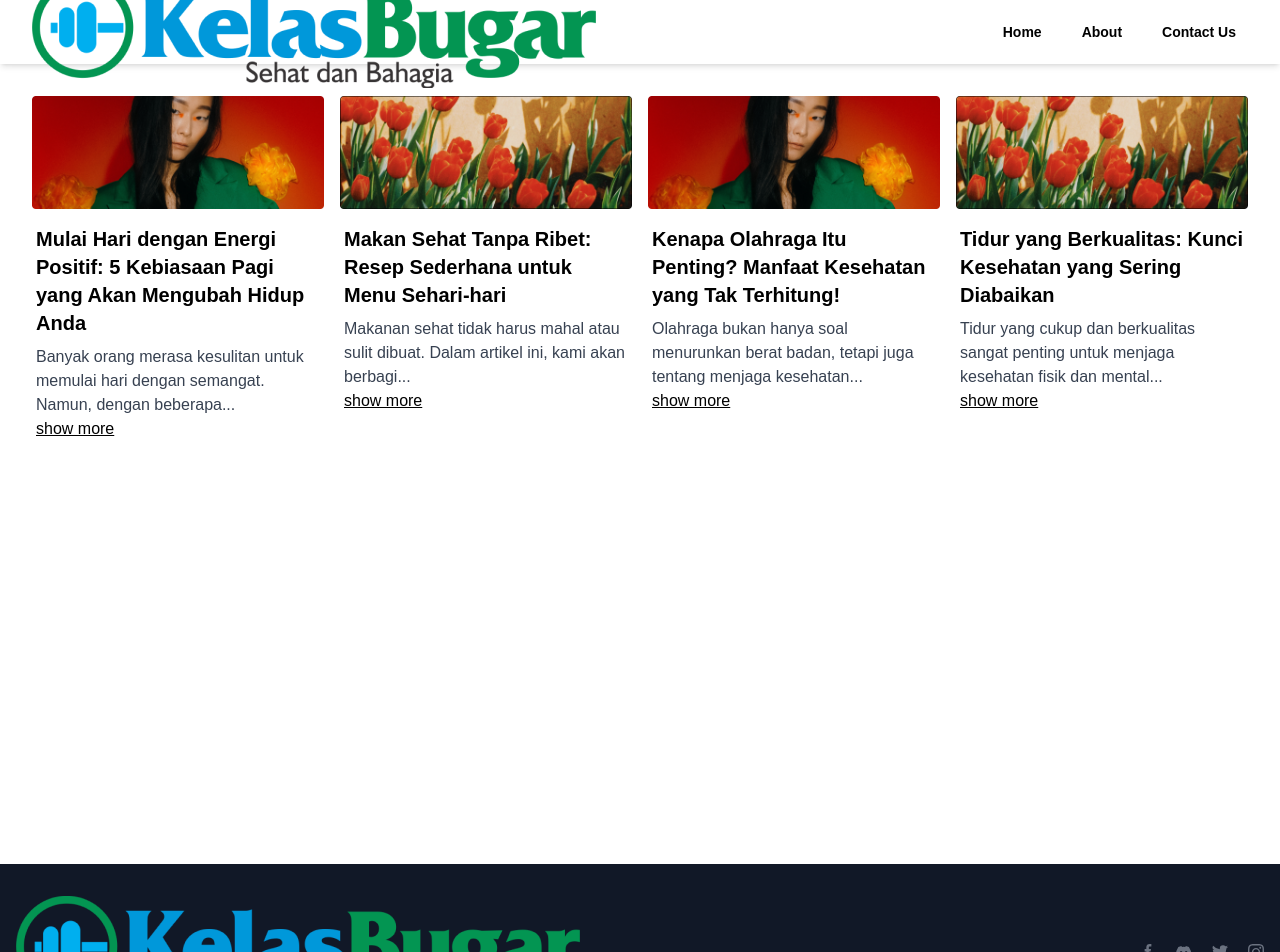
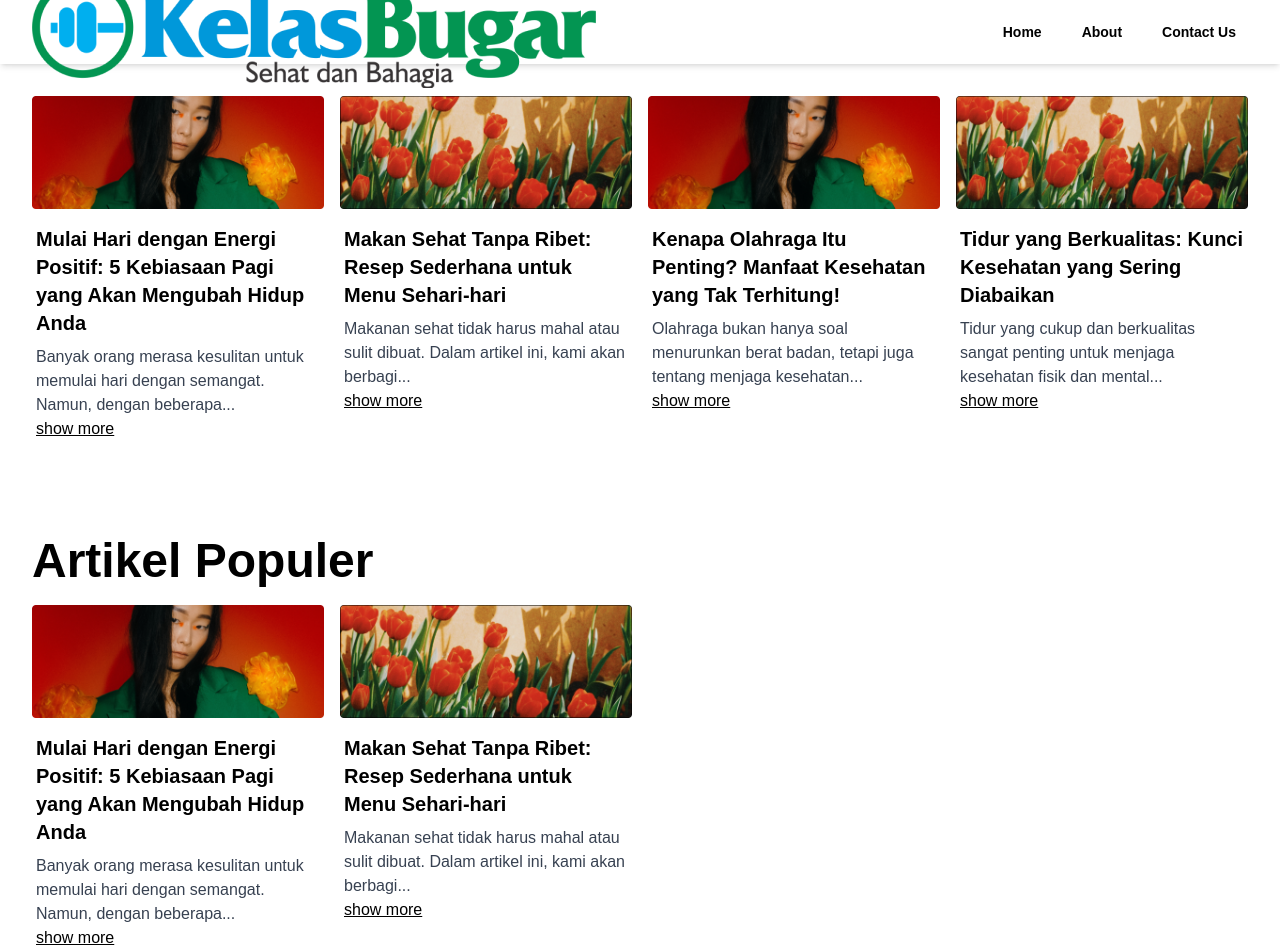
Before and after one commit to sofim204/kelas-bugar-fe, a Next.js app: page / in a window 1280 px wide. Shown: the top 952 px of the page. Built offline with nearby package versions, Linux system fonts and the light colour scheme.

Commit message:
popular article done

```diff
--- a/app/(post)/post/[id]/page.tsx
+++ b/app/(post)/post/[id]/page.tsx
@@ -37,6 +37,5 @@ export default async function Page({
                     <p className="text-black text-2xl mt-10">{detailPost.description}</p>
                 </div>
             </div>
-
         );
 }
--- a/app/(root)/page.tsx
+++ b/app/(root)/page.tsx
@@ -1,6 +1,7 @@
 import Image from "next/image";
 import Link from "next/link";
 import postData from "@/app/api/postData";
+import popularPostData from "@/app/api/popularPostData";
 
 export default function Home() {
 
@@ -18,8 +19,8 @@ export default function Home() {
     };
 
     return (
-        <div className="min-h-screen flex justify-center items-start p-8 mt-16">
-            <main className="grid grid-cols-1 sm:grid-cols-2 md:grid-cols-3 lg:grid-cols-4 gap-4">
+        <div className="min-h-screen p-8 mt-16">
+            <div className="grid grid-cols-1 sm:grid-cols-2 md:grid-cols-3 lg:grid-cols-4 gap-4">
                 {
                     postData.map((post, index) => (
                         <Link key={index}
@@ -46,7 +47,38 @@ export default function Home() {
                         </Link>
                     ))
                 }
-            </main>
+            </div>
+            <div className="mt-20">
+                <h1 className="text-5xl text-black font-bold mb-5">Artikel Populer</h1>
+                <div className="grid grid-cols-1 sm:grid-cols-2 md:grid-cols-3 lg:grid-cols-4 gap-4">
+                    {
+                        popularPostData.map((post, index) => (
+                            <Link key={index}
+                                href={{
+                                    pathname: `/post/${post.id}`,
+                                }}
+                                className="text-gray-500 cursor-pointer hover:text-gray-900 dark:hover:text-white"
+                                >
+                                <div className="max-w-sm rounded">
+                                    <Image
+                                        className="w-auto h-auto"
+                                        src={post.image}
+                                        alt="Post"
+                                        width={800}
+                                        height={100}
+                                        loading="lazy"
+                                        />
+                                    <div className="px-1 py-4">
+                                        <div className="font-bold text-xl mb-2 text-black">{post.title}</div>
+                                        <p className="text-gray-700 text-base">{ truncateAtWord(post.description, 90) }</p>
+                                        <span className="underline text-black">show more</span>
+                                    </div>
+                                </div>
+                            </Link>
+                        ))
+                    }
+                </div>
+            </div>
         </div>
     );
 }
--- /dev/null
+++ b/app/api/popularPostData.ts
@@ -0,0 +1,21 @@
+const popularPostData = [
+    {
+        "id": "c64e4acc-4b98-4afb-8bb4-bbd44babb5de",
+        "title": "Mulai Hari dengan Energi Positif: 5 Kebiasaan Pagi yang Akan Mengubah Hidup Anda",
+        "description": "Banyak orang merasa kesulitan untuk memulai hari dengan semangat. Namun, dengan beberapa kebiasaan pagi yang sehat, Anda bisa meningkatkan energi dan fokus sepanjang hari. Cobalah mulai dengan hidrasi yang cukup, olahraga ringan, dan meditasi untuk menenangkan pikiran. Temukan cara sederhana untuk merencanakan pagi Anda agar tetap bugar dan penuh energi.",
+        "slug": "mulai-hari-dengan-energi-positif-5-kebiasaan-pagi-yang-akan-mengubah-hidup-anda",
+
+        "date": "18 Desember 2024, 11:40:13",
+        "image": "/post.png"
+    },
+    {
+        "id": "bdfe3397-7ecb-47de-8c66-bc0eeac463cb",
+        "title": "Makan Sehat Tanpa Ribet: Resep Sederhana untuk Menu Sehari-hari",
+        "description": "Makanan sehat tidak harus mahal atau sulit dibuat. Dalam artikel ini, kami akan berbagi resep sederhana dan bergizi yang bisa Anda coba setiap hari. Dari smoothie energizing hingga salad segar, Anda akan menemukan cara mudah untuk menjaga pola makan seimbang dan mendukung kesehatan tubuh Anda.",
+        "slug": "makan-sehat-tanpa-ribet-resep-sederhana-untuk-menu-sehari-hari",
+        "date": "16 Desember 2024, 09:15:33",
+        "image": "/post2.png"
+    },
+];
+
+export default popularPostData;
```
Also changed, not shown: public/popular1.png (added), public/popular2.png (added).
